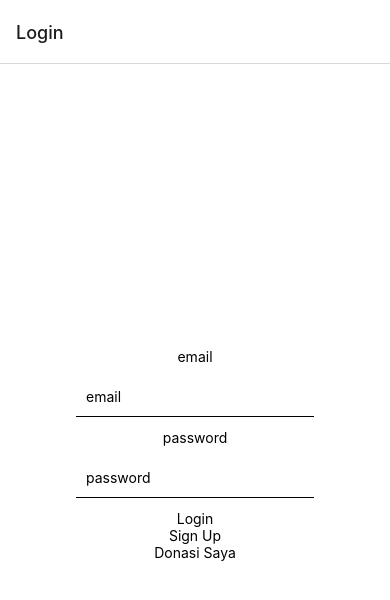
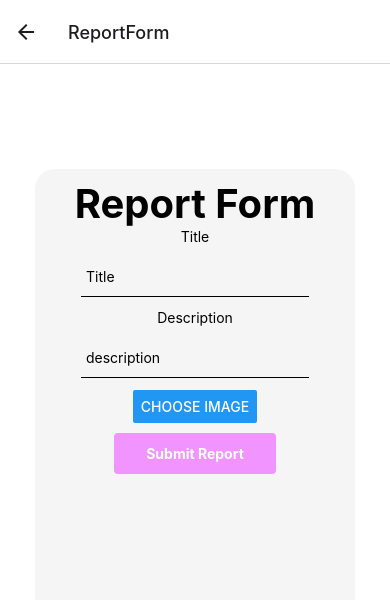
Before and after one commit to DonasiYuk/DonasiYuk-client, a React Native app: screen /ReportForm in a window 390 px wide. Shown: the top 600 px of the page. Built offline with nearby package versions, Linux system fonts and the light colour scheme.

Commit message:
report form statis

```diff
--- a/App.js
+++ b/App.js
@@ -8,6 +8,7 @@ import Login from './screen/Login';
 import Register from './screen/Register';
 import store from './stores';
 import DonasiSaya from './screen/DonasiSaya';
+import ReportForm from './screen/ReportForm'
 
 export default function App() {
 
@@ -20,6 +21,7 @@ export default function App() {
           <Stack.Screen name="Login" component={Login} />
           <Stack.Screen name="Register" component={Register} />
           <Stack.Screen name="DonasiSaya" component={DonasiSaya} />
+          <Stack.Screen name="ReportForm" component={ReportForm} />
         </Stack.Navigator>
       </NavigationContainer>
     </Provider>
--- a/package.json
+++ b/package.json
@@ -13,6 +13,8 @@
     "@react-navigation/native-stack": "^6.2.4",
     "axios": "^0.23.0",
     "expo": "~42.0.1",
+    "expo-constants": "^11.0.1",
+    "expo-image-picker": "^10.2.3",
     "expo-status-bar": "~1.0.4",
     "react": "16.13.1",
     "react-dom": "16.13.1",
--- a/screen/DonasiSaya.jsx
+++ b/screen/DonasiSaya.jsx
@@ -6,6 +6,7 @@ import {
     Text,
     Modal,
     Pressable,
+    Button
 } from "react-native";
 import { StatusBar } from "expo-status-bar";
 import { useDispatch, useSelector } from "react-redux";
@@ -90,6 +91,14 @@ export default function DonasiSaya({ navigation }) {
                 >
                     <Text style={styles.textStyle}>Withdraw</Text>
                 </Pressable>
+                <Pressable
+                    style={[styles.button, styles.buttonOpen]}
+                    onPress={()=> navigation.navigate('ReportForm')}
+                >
+                    <Text style={styles.textStyle}>Send Report</Text>
+                </Pressable>
+
+
                 {/*
                     INI BUAT CONDITIONAL BUTTON WITHDRAW
                     {
--- /dev/null
+++ b/screen/ReportForm.jsx
@@ -0,0 +1,148 @@
+import React, { useState, useEffect } from "react";
+import { TextInput, View, Text, SafeAreaView, StyleSheet, Pressable, Platform, Button, Image } from 'react-native'
+import { useDispatch, useSelector } from 'react-redux'
+import * as ImagePicker from 'expo-image-picker'
+import Constants  from 'expo-constants';
+
+
+export default function Report() {
+    const dispatch = useDispatch()
+    const [title, setTitle] = useState("")
+    const [description, setDescription] = useState("")
+    const [image, setImage] = useState(null)
+    const [localUri, setLocalUri] = useState(null)
+    const [filename, setFilename] = useState(null)
+    const [type, setType] = useState(null)
+
+
+    async function imgAccess(){
+        if(Platform.OS !== 'web'){
+            const { status } = await ImagePicker.requestMediaLibraryPermissionsAsync()
+            if( status !== 'granted'){
+              alert('Yahhh gaboleh :{(')
+            }
+          }
+    }
+
+    useEffect(() => {
+        imgAccess()
+    }, [])
+
+    async function PickImage() {
+      let result = await ImagePicker.launchImageLibraryAsync({
+        mediaTypes: ImagePicker.MediaTypeOptions.All,
+        allowsEditing: true,
+        aspect: [4,3],
+        quality: 1
+      })
+      console.log(result)
+      if(!result.cancelled){
+        setImage(result.uri)
+        setLocalUri(result.uri)
+        setFilename(localUri.split('/').pop())
+        let getType = match ? `image/${match[1]}` : `image`;
+        setType(getType)
+      }
+    }
+
+    function submitReport() {
+        console.log('ini function submit')
+        console.log('ini Title >>>>', title)
+        console.log('ini description >>>>', description)
+        console.log('ini image >>>>', image)
+        let formData = new FormData();
+        // Assume "photo" is the name of the form field the server expects
+        formData.append('image', { uri: localUri, name: filename, type });
+        formData.append('title', { uri: localUri, name: filename, type });
+        formData.append('description', { uri: localUri, name: filename, type });
+
+    }
+
+
+    return (
+
+        <SafeAreaView style={styles.container}>
+            <View style={styles.card}>
+            <Text style={styles.formName}>Report Form</Text>
+            <Text>Title</Text>
+            <TextInput
+                style={styles.input}
+                onChangeText={setTitle}
+                value={title}
+                placeholder="Title"
+            />
+            <Text>Description</Text>
+            <TextInput
+                style={styles.input}
+                onChangeText={setDescription}
+                value={description}
+                placeholder="description"
+            />
+            {image && <Image source={{uri:image}} style={{
+                    width:200,
+                    height:200,
+                    borderRadius: 10,
+                    marginVertical: 10
+                }}/>}
+            <Button title="Choose Image" onPress={PickImage}/>
+            <Pressable
+                    style={styles.button}
+                    onPress={submitReport}
+                >
+                    <Text style={styles.buttonText}>Submit Report</Text>
+            </Pressable>
+
+
+            </View>
+      </SafeAreaView>
+    );
+
+
+
+}
+
+const styles = StyleSheet.create({
+    container: {
+        flex: 1,
+        backgroundColor: '#fff',
+        alignItems: 'center',
+        justifyContent: 'center',
+    },
+    card: {
+        flexDirection: 'column',
+        backgroundColor: 'whitesmoke',
+        padding: 10,
+        marginTop: 0,
+        height: 570,
+        width: 320,
+        alignItems: 'center',
+        borderRadius: 20
+        // justifyContent: 'center',
+    },
+    formName:{
+        fontSize: 40,
+        fontWeight: "bold",
+    },
+    input: {
+        height: 40,
+        margin: 12,
+        borderBottomWidth: 1,
+        padding: 5,
+        color: 'black'
+    },
+    button: {
+        alignItems: 'center',
+        justifyContent: 'center',
+        paddingVertical: 12,
+        paddingHorizontal: 32,
+        marginTop:10,
+        borderRadius: 4,
+        elevation: 3,
+        backgroundColor: '#F194FF',
+    },
+    buttonText: {
+        color: "white",
+        fontWeight: "bold",
+        textAlign: "center"
+    }
+});
```
Also changed, not shown: 1 other file (tests, documents, lock files or other folders).
